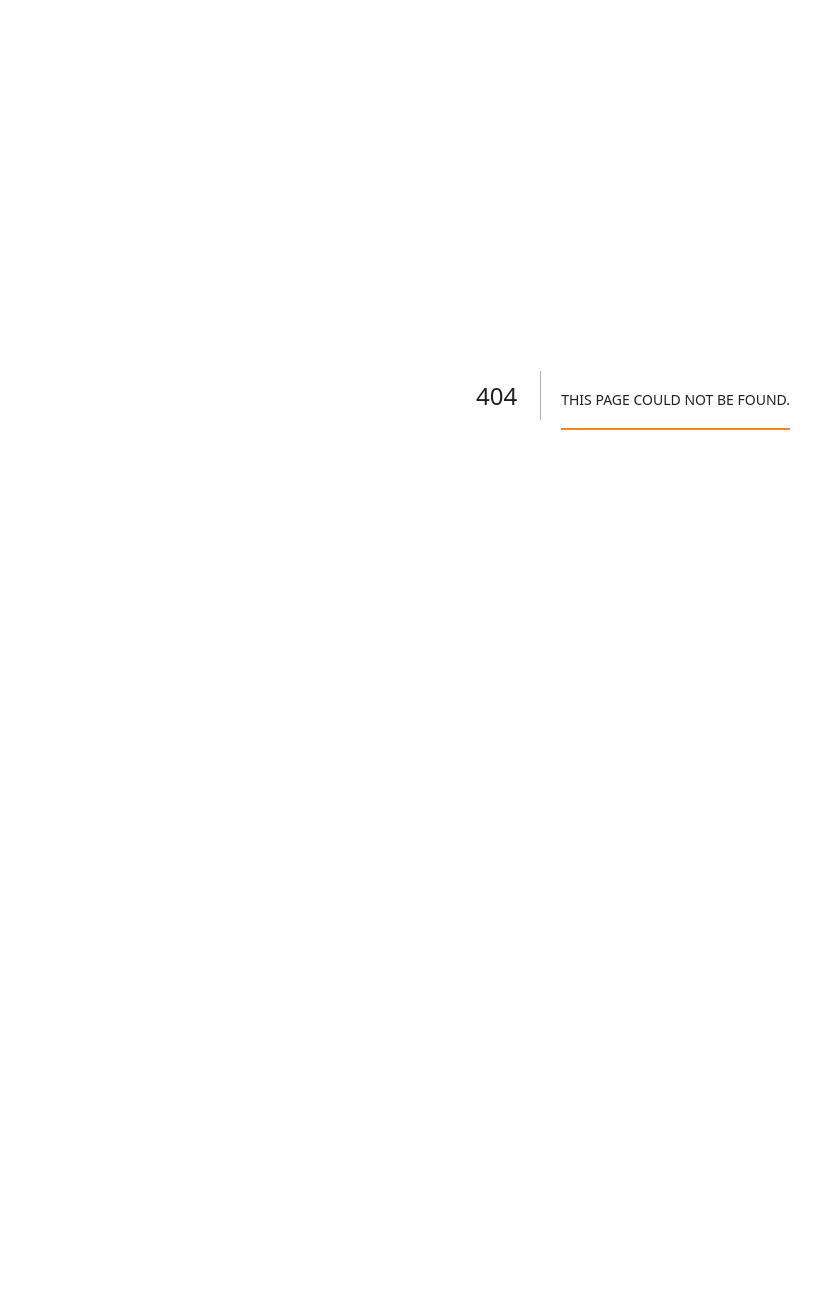
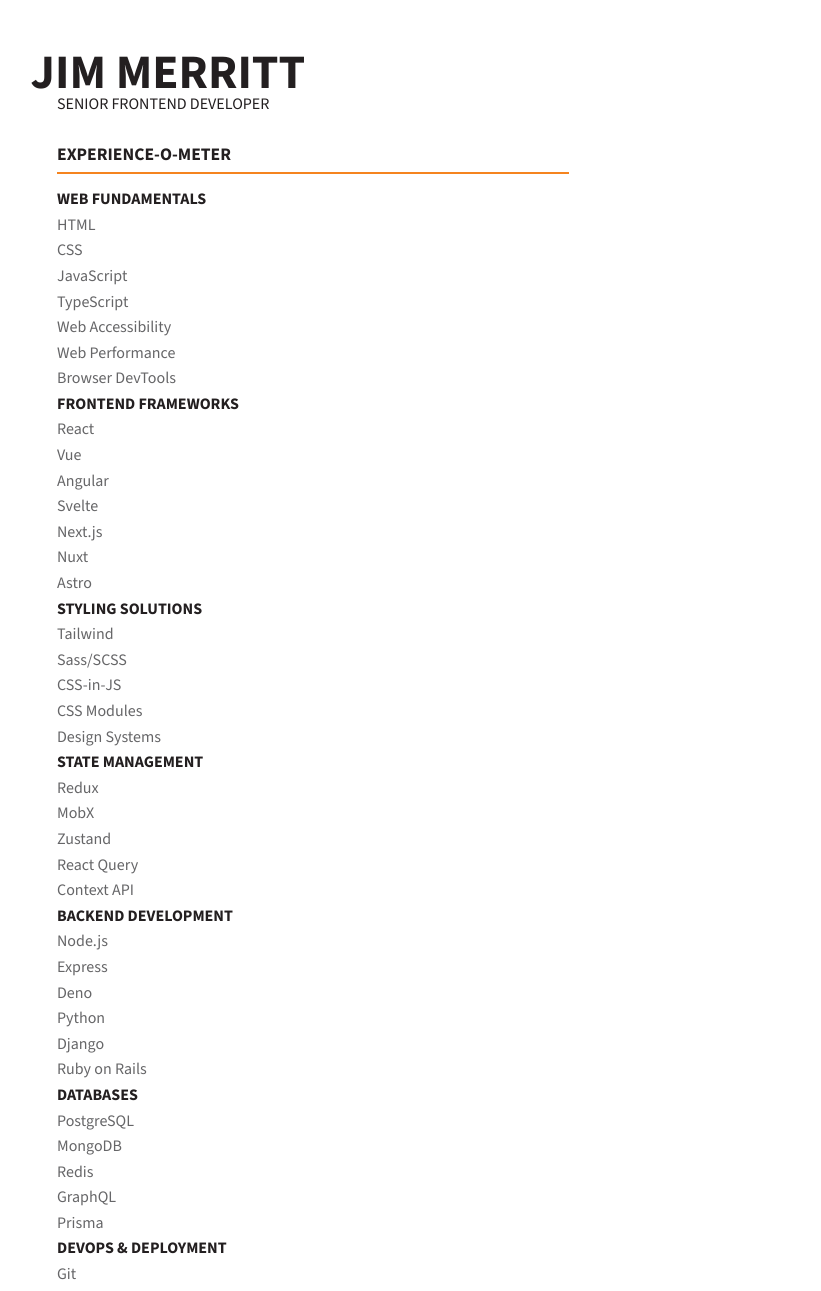
Before and after one commit to JimMerritt/JimMerritt.github.io, a Next.js app: page /experience-o-meter in a window 1280 px wide. Before the commit this address had no page. Shown: the top 1291 px of the page, without its empty margins (7-828 px from the left). Before the commit the page ends 800 px from the top, so only its background shows below. Built offline with nearby package versions, Linux system fonts and the light colour scheme.

Commit message:
Adding basic configuration for experience-o-meter

```diff
--- /dev/null
+++ b/src/app/experience-o-meter/page.tsx
@@ -0,0 +1,25 @@
+import Header from "@/components/Header";
+import TechDomainList from "@/components/TechDomain/TechDomainList";
+import { techDomains } from "@/lib/data/techDomains";
+import type { Metadata } from "next";
+
+export const metadata: Metadata = {
+	alternates: {
+		canonical: "https://jimmerritt.dev",
+	},
+};
+
+export default function ExperienceOmeter() {
+	return (
+		<main id="main-content">
+			<Header />
+			<section
+				className="mt-6 max-w-lg md:row-start-2 md:row-span-2"
+				aria-labelledby="experience-o-meter"
+			>
+				<h2 id="experience-o-meter">Experience-O-Meter</h2>
+				<TechDomainList techDomains={techDomains} />
+			</section>
+		</main>
+	);
+}
--- a/src/app/layout.tsx
+++ b/src/app/layout.tsx
@@ -41,7 +41,7 @@
 	return (
 		<html lang="en">
 			<body
-				className={`${sourceSans.variable} antialiased font-sans min-h-screen`}
+				className={`${sourceSans.variable} antialiased font-sans min-h-screen  py-12 px-16`}
 			>
 				<a
 					href="#main-content"
--- a/src/app/page.tsx
+++ b/src/app/page.tsx
@@ -10,7 +10,7 @@
 	return (
 		<main
 			id="main-content"
-			className="max-w-5xl py-12 px-16 grid gap-x-12 gap-y-6 grid-cols-1 md:grid-cols-2 md:grid-rows-[auto_100px_auto]"
+			className="max-w-5xl grid gap-x-12 gap-y-6 grid-cols-1 md:grid-cols-2 md:grid-rows-[auto_100px_auto]"
 		>
 			<header className="md:col-span-2 row-start-1">
 				<h1 className="m-0 ml-[-1.65rem] p-0 leading-none">Jim Merritt</h1>
--- a/src/components/Header.tsx
+++ b/src/components/Header.tsx
@@ -1,31 +1,10 @@
-import Link from "next/link";
-import { useState } from "react";
-
 export default function Header() {
-	const [isMenuOpen, setIsMenuOpen] = useState(false);
-
 	return (
-		<header className="site-header">
-			<Link href="/" className="site-title">
-				Jim Merritt
-				<span>Design &amp; Development</span>
-			</Link>
-
-			<nav className={`site-nav ${isMenuOpen ? "open" : ""}`}>
-				<button
-					className="menu-icon"
-					onClick={() => setIsMenuOpen(!isMenuOpen)}
-					type="button"
-				>
-					{/* Convert your SVG menu icon */}
-				</button>
-
-				<div className="nav-links">
-					<Link href="/portfolio">Portfolio</Link>
-					<Link href="/about">About</Link>
-					<Link href="/blog">Blog</Link>
-				</div>
-			</nav>
+		<header className="w-full">
+			<h1 className="m-0 ml-[-1.65rem] p-0 leading-none">Jim Merritt</h1>
+			<p className="m-0 p-0 leading-none uppercase text-[--brand-text]">
+				Senior Frontend Developer
+			</p>
 		</header>
 	);
 }
--- /dev/null
+++ b/src/components/TechDomain/TechDomainList.tsx
@@ -0,0 +1,25 @@
+import type { TechDomain } from "@/types/TechDomain";
+import type { Technology } from "@/types/Technology";
+
+export default function TechDomainList({
+	techDomains,
+}: {
+	techDomains: TechDomain[];
+}) {
+	return (
+		<ul>
+			{techDomains.map((techDomain: TechDomain) => (
+				<li key={techDomain.name}>
+					<h3>{techDomain.name}</h3>
+					<ul>
+						{techDomain.technologies.map((technology: Technology) => (
+							<li className="text-[--secondary-text]" key={technology.name}>
+								{technology.name}
+							</li>
+						))}
+					</ul>
+				</li>
+			))}
+		</ul>
+	);
+}
--- /dev/null
+++ b/src/lib/data/techDomains.ts
@@ -0,0 +1,131 @@
+import type { TechDomain } from "@/types/TechDomain";
+
+export const techDomains: TechDomain[] = [
+	{
+		name: "Web Fundamentals",
+		description: "Core web technologies",
+		technologies: [
+			{ name: "HTML", description: "Structure and semantics" },
+			{ name: "CSS", description: "Styling and layouts" },
+			{ name: "JavaScript", description: "Core language" },
+			{ name: "TypeScript", description: "Typed JavaScript" },
+			{ name: "Web Accessibility", description: "A11Y practices" },
+			{ name: "Web Performance", description: "Optimization techniques" },
+			{ name: "Browser DevTools", description: "Development debugging" },
+		],
+	},
+	{
+		name: "Frontend Frameworks",
+		description: "UI frameworks and libraries",
+		technologies: [
+			{ name: "React", description: "UI library" },
+			{ name: "Vue", description: "Progressive framework" },
+			{ name: "Angular", description: "Full-featured framework" },
+			{ name: "Svelte", description: "Compiled framework" },
+			{ name: "Next.js", description: "React framework" },
+			{ name: "Nuxt", description: "Vue framework" },
+			{ name: "Astro", description: "Static site builder" },
+		],
+	},
+	{
+		name: "Styling Solutions",
+		description: "CSS and design tools",
+		technologies: [
+			{ name: "Tailwind", description: "Utility-first CSS" },
+			{ name: "Sass/SCSS", description: "CSS preprocessor" },
+			{ name: "CSS-in-JS", description: "Styled-components/Emotion" },
+			{ name: "CSS Modules", description: "Scoped styling" },
+			{ name: "Design Systems", description: "Component libraries" },
+		],
+	},
+	{
+		name: "State Management",
+		description: "Data flow solutions",
+		technologies: [
+			{ name: "Redux", description: "Global state container" },
+			{ name: "MobX", description: "Simple state management" },
+			{ name: "Zustand", description: "Lightweight state" },
+			{ name: "React Query", description: "Server state management" },
+			{ name: "Context API", description: "React built-in state" },
+		],
+	},
+	{
+		name: "Backend Development",
+		description: "Server-side technologies",
+		technologies: [
+			{ name: "Node.js", description: "JavaScript runtime" },
+			{ name: "Express", description: "Node.js framework" },
+			{ name: "Deno", description: "JavaScript/TypeScript runtime" },
+			{ name: "Python", description: "Server-side language" },
+			{ name: "Django", description: "Python framework" },
+			{ name: "Ruby on Rails", description: "Ruby framework" },
+		],
+	},
+	{
+		name: "Databases",
+		description: "Data storage solutions",
+		technologies: [
+			{ name: "PostgreSQL", description: "Relational database" },
+			{ name: "MongoDB", description: "Document database" },
+			{ name: "Redis", description: "In-memory data store" },
+			{ name: "GraphQL", description: "Query language" },
+			{ name: "Prisma", description: "ORM" },
+		],
+	},
+	{
+		name: "DevOps & Deployment",
+		description: "Development operations",
+		technologies: [
+			{ name: "Git", description: "Version control" },
+			{ name: "Docker", description: "Containerization" },
+			{ name: "CI/CD", description: "Continuous integration" },
+			{ name: "AWS", description: "Cloud platform" },
+			{ name: "Vercel", description: "Deployment platform" },
+			{ name: "Netlify", description: "Deployment platform" },
+		],
+	},
+	{
+		name: "Testing",
+		description: "Quality assurance",
+		technologies: [
+			{ name: "Jest", description: "Testing framework" },
+			{ name: "React Testing Library", description: "Component testing" },
+			{ name: "Cypress", description: "E2E testing" },
+			{ name: "Playwright", description: "Browser automation" },
+			{ name: "Vitest", description: "Unit testing" },
+		],
+	},
+	{
+		name: "AI Integration",
+		description: "AI tools and development",
+		technologies: [
+			{ name: "AI Prompt Engineering", description: "LLM interaction" },
+			{ name: "AI API Integration", description: "OpenAI, Claude, etc." },
+			{ name: "Machine Learning", description: "TensorFlow.js" },
+			{ name: "AI Model Training", description: "Custom models" },
+			{ name: "AI Tools Usage", description: "Copilot, ChatGPT" },
+		],
+	},
+	{
+		name: "Mobile & Cross-Platform",
+		description: "Multi-platform development",
+		technologies: [
+			{ name: "React Native", description: "Mobile development" },
+			{ name: "Progressive Web Apps", description: "PWA development" },
+			{ name: "Electron", description: "Desktop apps" },
+			{ name: "Tauri", description: "Desktop apps" },
+			{ name: "Flutter", description: "Cross-platform UI" },
+		],
+	},
+	{
+		name: "Build Tools",
+		description: "Development tooling",
+		technologies: [
+			{ name: "Webpack", description: "Module bundler" },
+			{ name: "Vite", description: "Build tool" },
+			{ name: "esbuild", description: "JavaScript bundler" },
+			{ name: "Rollup", description: "Module bundler" },
+			{ name: "Babel", description: "JavaScript compiler" },
+		],
+	},
+];
--- /dev/null
+++ b/src/types/TechDomain.ts
@@ -0,0 +1,7 @@
+import type { Technology } from "@/types/Technology";
+
+export interface TechDomain {
+	name: string;
+	description: string;
+	technologies: Technology[];
+}
--- /dev/null
+++ b/src/types/Technology.ts
@@ -0,0 +1,4 @@
+export interface Technology {
+	name: string;
+	description: string;
+}
```
Also changed, not shown: src/lib/content.ts (+2 -10 lines), src/types/PortfolioItem.ts (added, +9 -0 lines).
